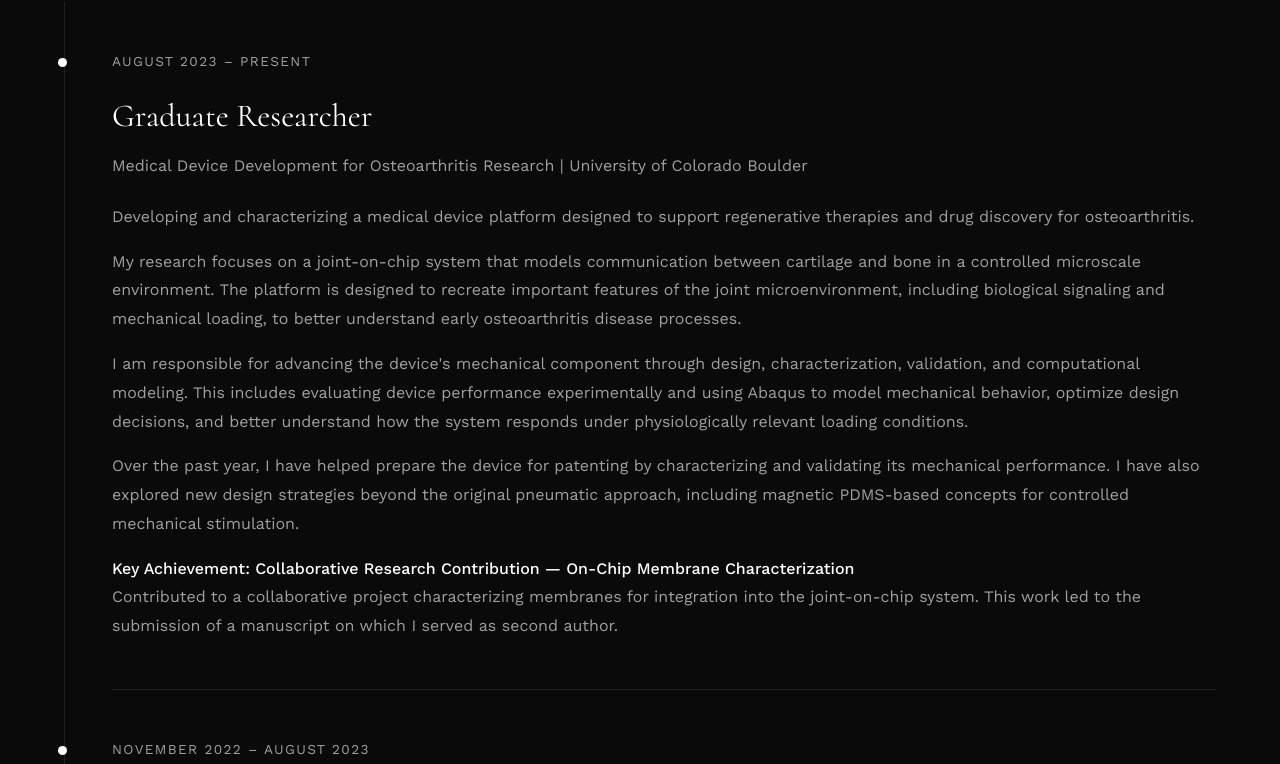
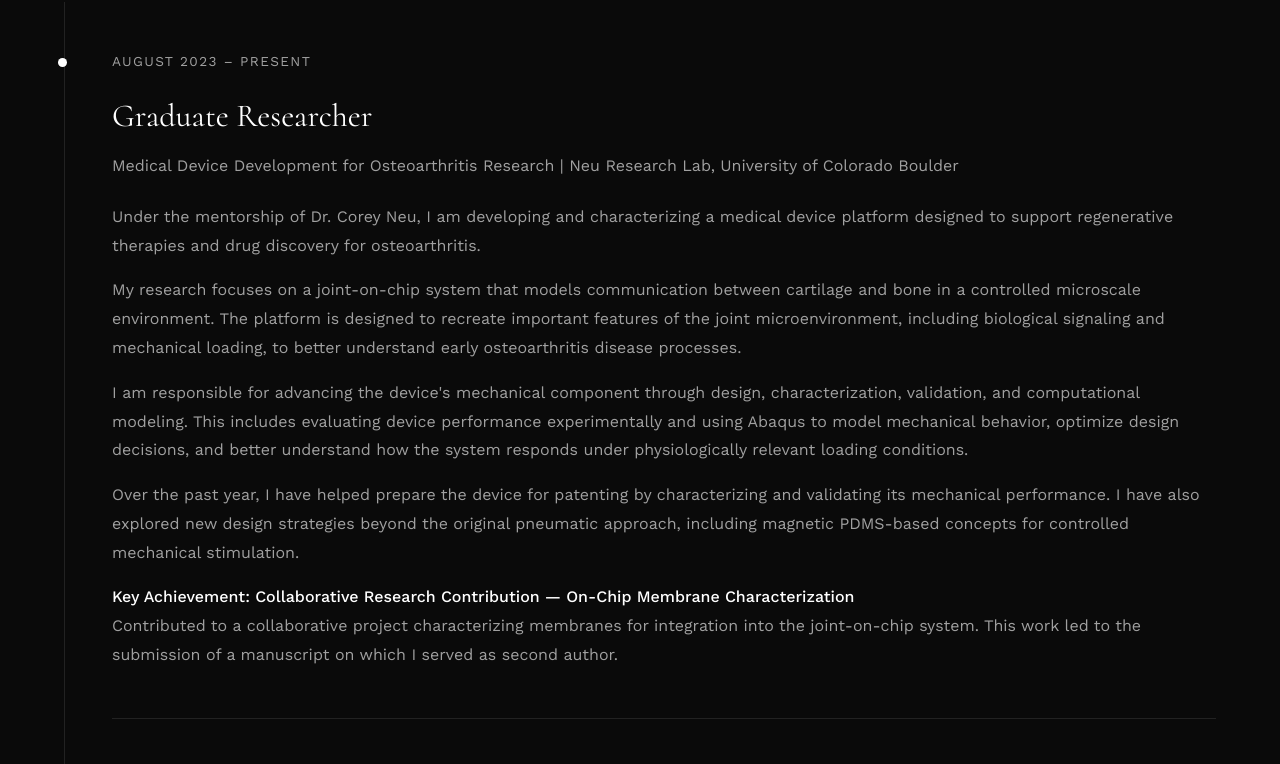
Before and after one commit to shanigleo/LinkedIn, a plain HTML site: page index.html in a window 1280 px wide. Shown: the part 4680-5444 px from the top of the page. Drawn offline with nearby package versions, Linux system fonts and the light colour scheme.

Commit message:
Update index.html

```diff
--- a/index.html
+++ b/index.html
@@ -726,9 +726,9 @@ footer {
             <div class="timeline-item">
                 <p class="timeline-date">August 2023 – Present</p>
                 <h3 class="timeline-title">Graduate Researcher</h3>
-                <p class="timeline-org">Medical Device Development for Osteoarthritis Research | University of Colorado Boulder</p>
+               <p class="timeline-org">Medical Device Development for Osteoarthritis Research | Neu Research Lab, University of Colorado Boulder</p>
                 <div class="timeline-description">
-                    <p style="margin-bottom: 1rem;">Developing and characterizing a medical device platform designed to support regenerative therapies and drug discovery for osteoarthritis.</p>
+                   <p style="margin-bottom: 1rem;">Under the mentorship of Dr. Corey Neu, I am developing and characterizing a medical device platform designed to support regenerative therapies and drug discovery for osteoarthritis.</p>
 
                     <p style="margin-bottom: 1rem;">My research focuses on a joint-on-chip system that models communication between cartilage and bone in a controlled microscale environment. The platform is designed to recreate important features of the joint microenvironment, including biological signaling and mechanical loading, to better understand early osteoarthritis disease processes.</p>
 
```
